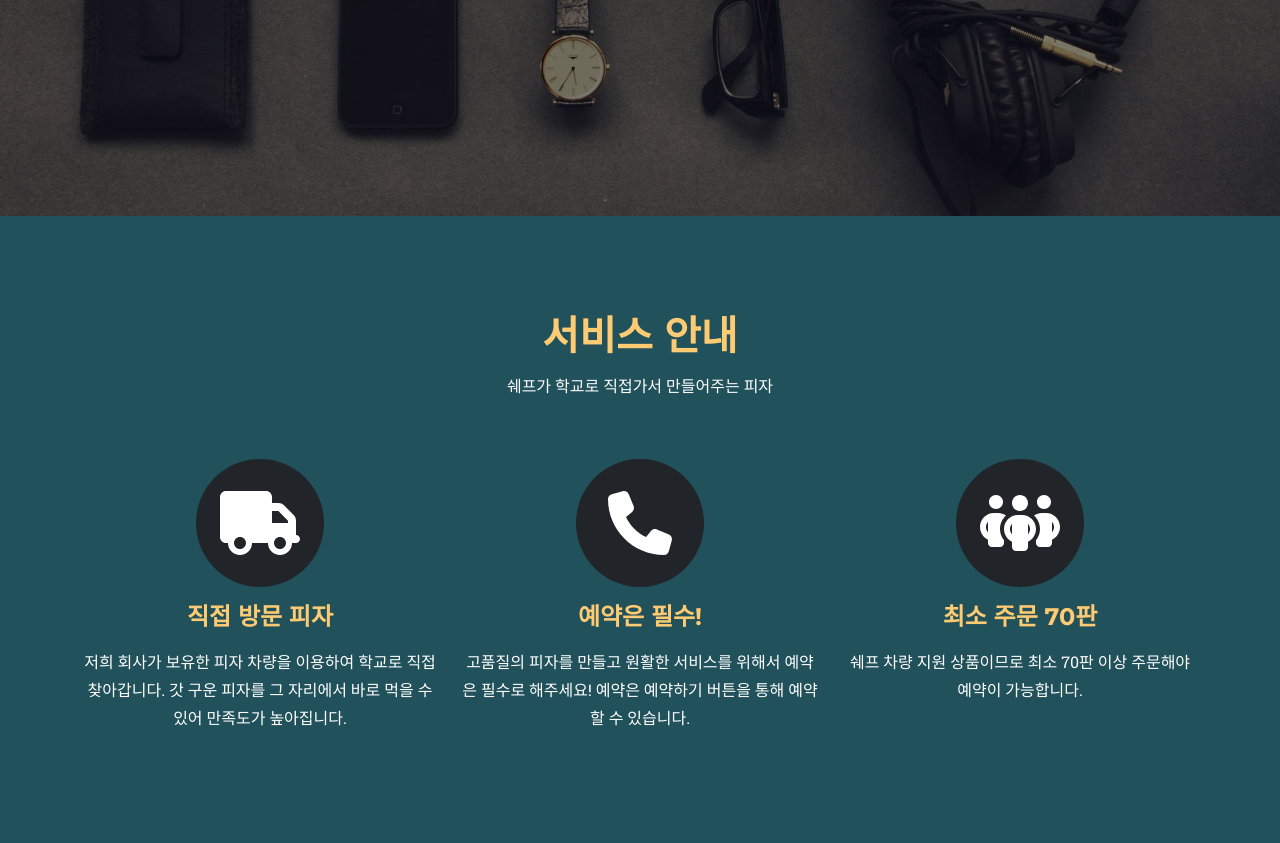
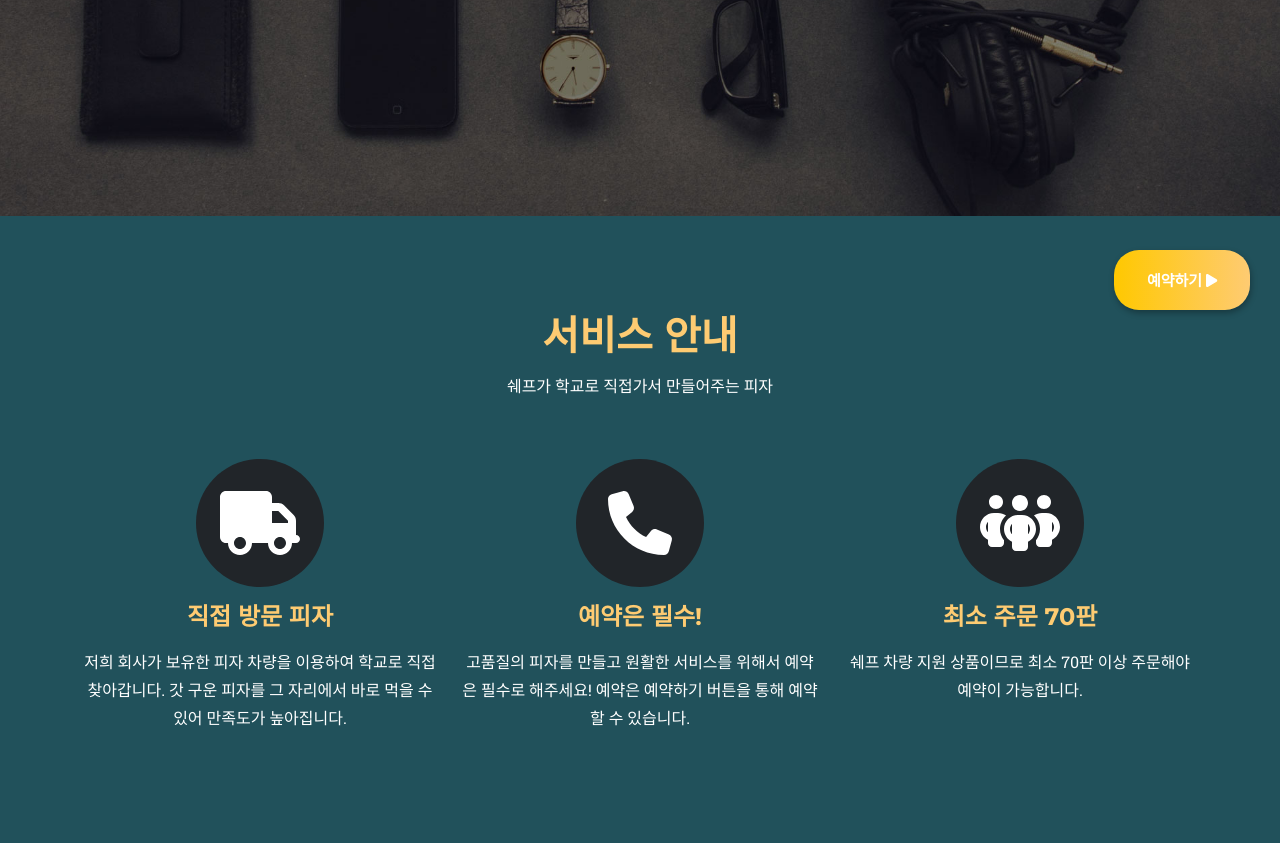
Before and after one commit to Taemin1234/LaMain-pizza, a PHP site: page / in a window 1280 px wide. Shown: the part 460-1303 px from the top of the page. Run offline with PHP 8.4, Linux system fonts and the light colour scheme; some libraries are stand-ins or nearby versions.

Commit message:
Add files via upload

```diff
--- a/css/style.css
+++ b/css/style.css
@@ -3111,7 +3121,56 @@ section#team form#contactForm :-ms-input-placeholder {
   }
 }
 
+/* 예약하기 바로가기 */
+.reservation-fixed {
+  position: fixed;
+  bottom: 0;
+  width: 100%;
+  height: 60px;
+  background-image: linear-gradient(to left, #fecb72, #ffc800);
+  color: #fff;
+}
+
+.reservation-fixed a {
+  display: block;
+  color: #fff;
+  text-decoration: none;
+  outline: none;
+
+  width: 100%;
+  height: 100%;
+
+  font-size: 30px;
+
+  text-align: center;
+  line-height: 60px;
+}
+
+.reservation-fixed a:hover,
+.reservation-fixed a:active {
+  text-decoration: none;
+}
+
+@media (min-width: 768px) {
+  .reservation-fixed {
+    width: 136px;
+    height: 60px;
+
+    right: 30px;
+    bottom: 30px;
+
+    border-radius: 25px;
+    box-shadow: 1px 3px 6px 0 rgb(0 0 0 / 30%);
+  }
+
+  .reservation-fixed a {
+    font-size: 15px;
+    font-weight: bold;
+  }
+}
+
 .footer {
+  padding-bottom: 60px;
   text-align: center;
   font-size: 0.9rem;
   font-family: Montserrat, -apple-system, BlinkMacSystemFont, "Segoe UI", Roboto,
```
Also changed, not shown: other parts of css/style.css (+38 -28 lines).
